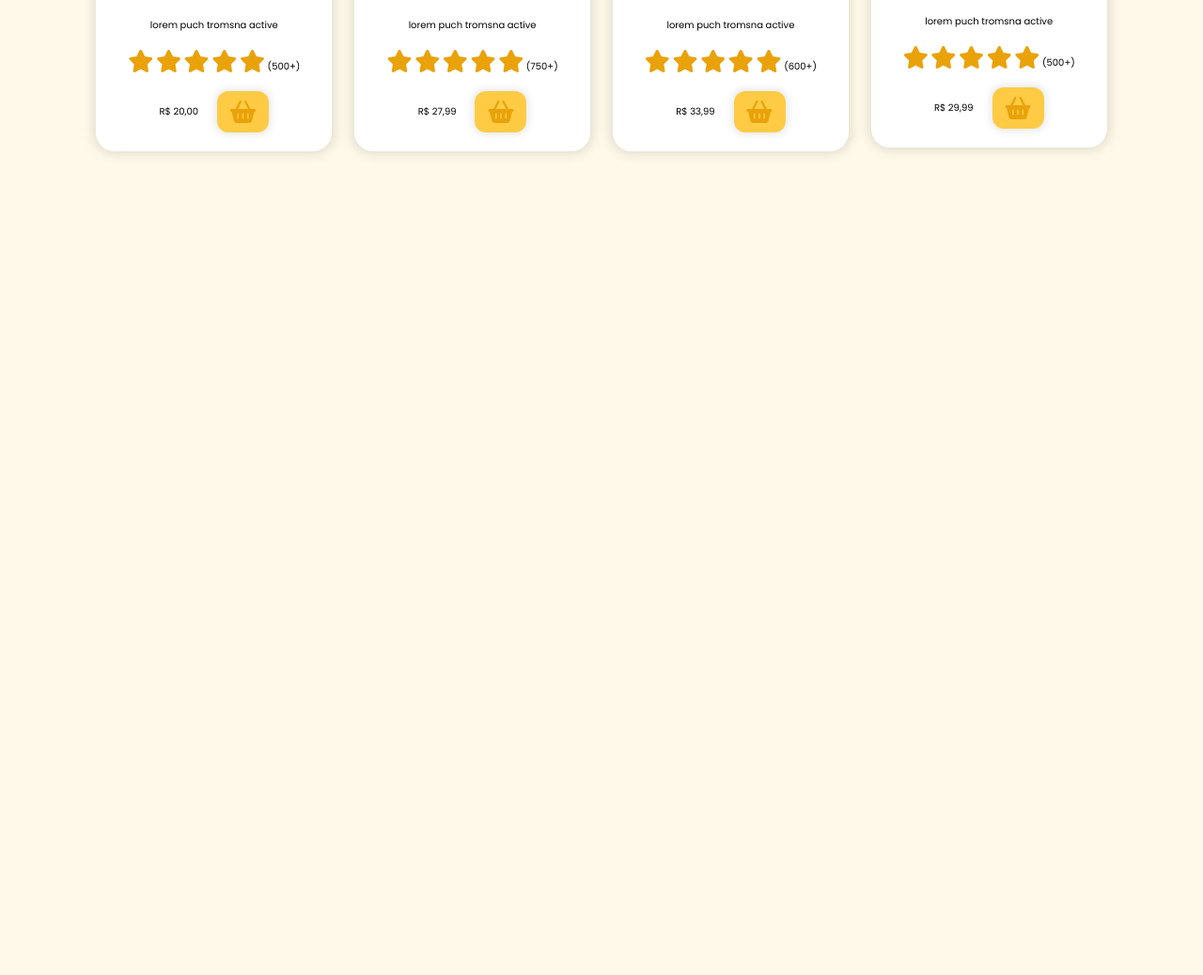
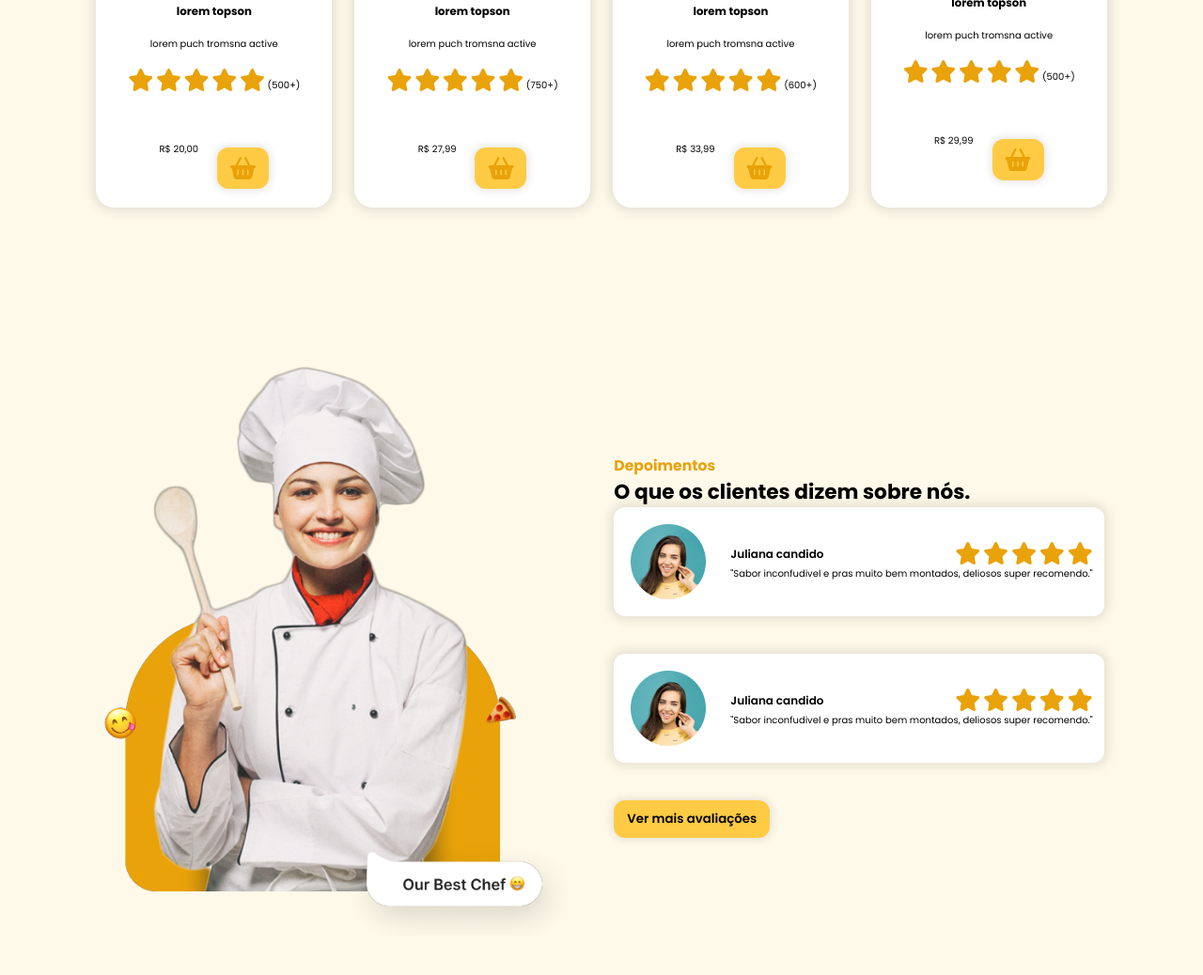
Before and after one commit to sidneypepe/pagefood, a plain HTML site: page index.html in a window 1280 px wide. Shown: the part 1307-2345 px from the top of the page at 94% size. Before the commit the page ends 1605 px from the top, so only its background shows below. Drawn offline with nearby package versions, Linux system fonts and the light colour scheme.

Commit message:
formacao pagina

```diff
--- a/index.html
+++ b/index.html
@@ -10,6 +10,7 @@
     <link rel="stylesheet" href="./src/css/header.css">
     <link rel="stylesheet" href="./src/css/home.css">
     <link rel="stylesheet" href="./src/css/menu.css">
+    <link rel="stylesheet" href="./src/css/testimonios.css">
         <script src="https://cdnjs.cloudflare.com/ajax/libs/jquery/3.7.1/jquery.min.js" integrity="sha512-v2CJ7UaYy4JwqLDIrZUI/4hqeoQieOmAZNXBeQyjo21dadnwR+8ZaIJVT8EE2iyI61OV8e6M8PP2/4hpQINQ/g==" crossorigin="anonymous" referrerpolicy="no-referrer"></script>
 
 </head>
@@ -46,6 +47,7 @@
         </div>
     </header>
       <main id="content">
+
         <section id="home">
             <div class="shape"></div>
          <div id="cta">
@@ -171,6 +173,61 @@
             </div>
 
         </section>
+        <section id="testimonios">
+            <img src="./src/imagem/chef.png" class="testimonios-chefe">
+
+            <div class="testemonios-contente">
+<h2 class="section-title">
+    Depoimentos
+</h2>
+<h3 class="section-subtitle">
+    O que os clientes dizem sobre nós.
+</h3>
+        <div id="feedbacks">
+            <div class="feedback">
+                <img src="./src/imagem/avatar.png" class="avatar" alt="">
+
+            <div class="feedback-content">
+                <p class="nome">Juliana candido
+                <span>
+                    <i class="fa-solid fa-star"></i>
+                    <i class="fa-solid fa-star"></i>
+                    <i class="fa-solid fa-star"></i>
+                    <i class="fa-solid fa-star"></i>
+                    <i class="fa-solid fa-star"></i>
+                </span>
+            </p>
+            <p>
+                "Sabor inconfudivel e pras muito bem montados, deliosos super recomendo."
+            </p>
+            </div>
+        </div>
+        </div>
+        <div class="feedbacks">
+            <div class="feedback">
+                <img src="./src/imagem/avatar.png" class="avatar" alt="">
+
+            <div class="feedback-content">
+                <p class="nome">Juliana candido
+                <span>
+                    <i class="fa-solid fa-star"></i>
+                    <i class="fa-solid fa-star"></i>
+                    <i class="fa-solid fa-star"></i>
+                    <i class="fa-solid fa-star"></i>
+                    <i class="fa-solid fa-star"></i>
+                </span>
+            </p>
+            <p>
+                "Sabor inconfudivel e pras muito bem montados, deliosos super recomendo."
+            </p>
+            </div>
+        </div>
+        </div>
+        <button class="btn-default">
+            Ver mais avaliações
+        </button>
+            </div>
+        </section>
       </main>
     <script src="./src/js/index.js"></script>
 </body>
--- a/src/css/home.css
+++ b/src/css/home.css
@@ -8,10 +8,9 @@
     display: flex;
     flex-direction: column;
     gap: 28px;
-    margin-top: 5%;
 }
 #cta .title{
-    font-size: 4rem;
+    font-size: 3rem;
     color: #1d1d1d ;
 }
 #cta .title span{
@@ -22,6 +21,8 @@
 }
 #cta-buttons{
     display: flex;
+    justify-content: center;
+    align-items: center;
     gap: 24px;
 }
 #cta-buttons a{
--- a/src/css/menu.css
+++ b/src/css/menu.css
@@ -8,7 +8,6 @@
 .dishes{
     display: flex;
     justify-content: center;
-    align-items: center;
     width: 100%;
     gap: 24px;
     margin-top: 25px;
@@ -16,7 +15,6 @@
 .dish{
 display: flex;
 flex-direction: column;
-justify-content: center;
 align-items: center;
 border-radius: 20px;
 gap: 18px;
--- a/src/css/reset.css
+++ b/src/css/reset.css
@@ -13,6 +13,7 @@ body{
 }
 html{
     font-size: 62.5%;
+    scroll-behavior: smooth;
 }
 section{
     padding: 28px 8%;
@@ -30,6 +31,7 @@ section{
     cursor: pointer;
     transition: background-color 0.3s ease-in-out;
 }
+
 .btn-default:hover{
 
     background-color: #ffd477;
--- /dev/null
+++ b/src/css/testimonios.css
@@ -0,0 +1,67 @@
+#testimonios{
+    min-height: calc(100vh - 100px);
+    display: flex;
+    justify-content: center;
+    align-items: center;
+    gap: 48px;
+}
+.testimonios-chefe{
+    width: 500px;
+    height: auto;
+}
+.sectio-sbutitle{
+    font-size: 2.5rem ;
+}
+#testemonios-contente{
+    width: 50%;
+}
+#feedbacks{
+    display: flex;
+    flex-direction: column;
+    gap: 20px ;
+    margin-bottom: 40px;
+}
+.feedback{
+    display: flex;
+    align-items: center;
+    gap: 20px;
+    background-color: #ffffff;
+    padding: 12px;
+    border-radius: 12px;
+    box-shadow: 0px 0px 12px 4px rgba(0, 0, 0, 0.1);
+}
+.feedback.avatar{
+width: 100px;
+height: 100px;
+border-radius: 100%;
+object-fit: cover;
+}
+.feedback-content p {
+display: flex;
+justify-content: space-between;
+align-items: center;
+}
+.feedback .nome{
+    font-size: 1.2rem;
+    font-weight: 600;
+}
+.btn-default{
+    margin-top: 40px;
+}
+@media (max-width: 1124px) {
+    #testimonios{
+        flex-direction: column;
+    }
+}
+
+@media  (max-width: 600px) {
+    .testimonios-chefe{
+      display: none;
+
+    }
+    #testimonios .section-subtitle{
+        text-align: center;
+    }
+
+
+}
```
